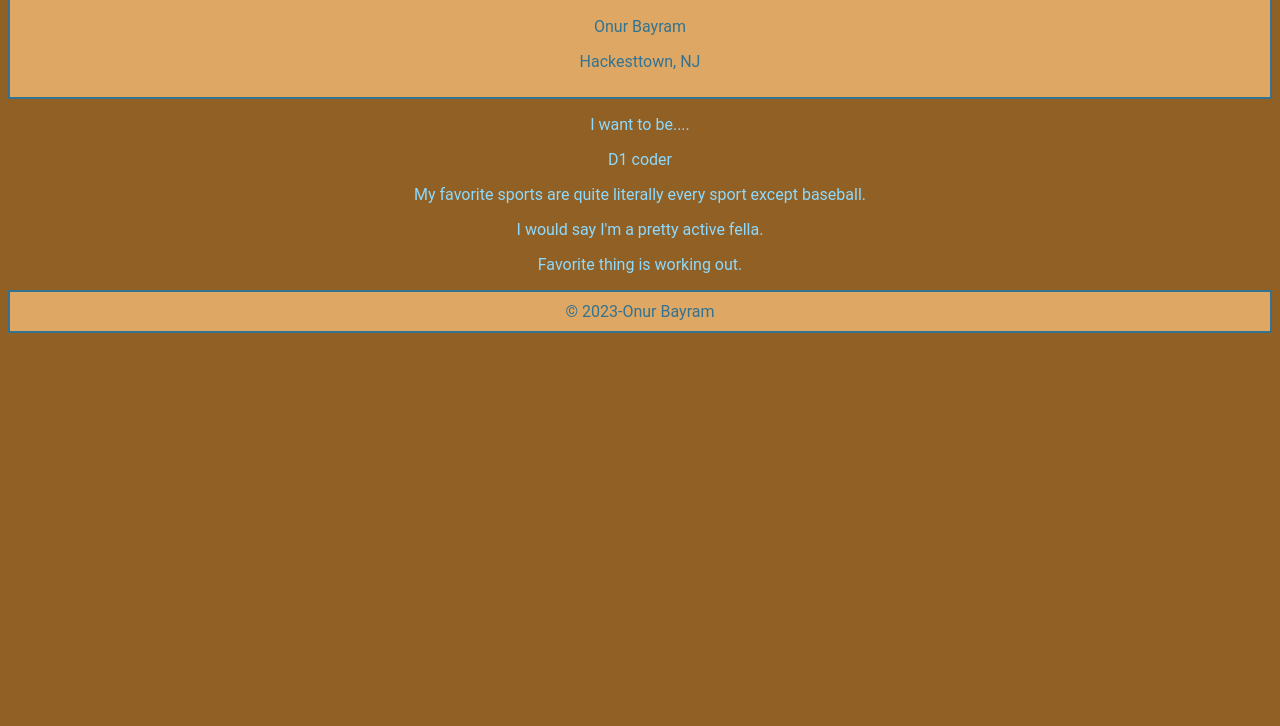
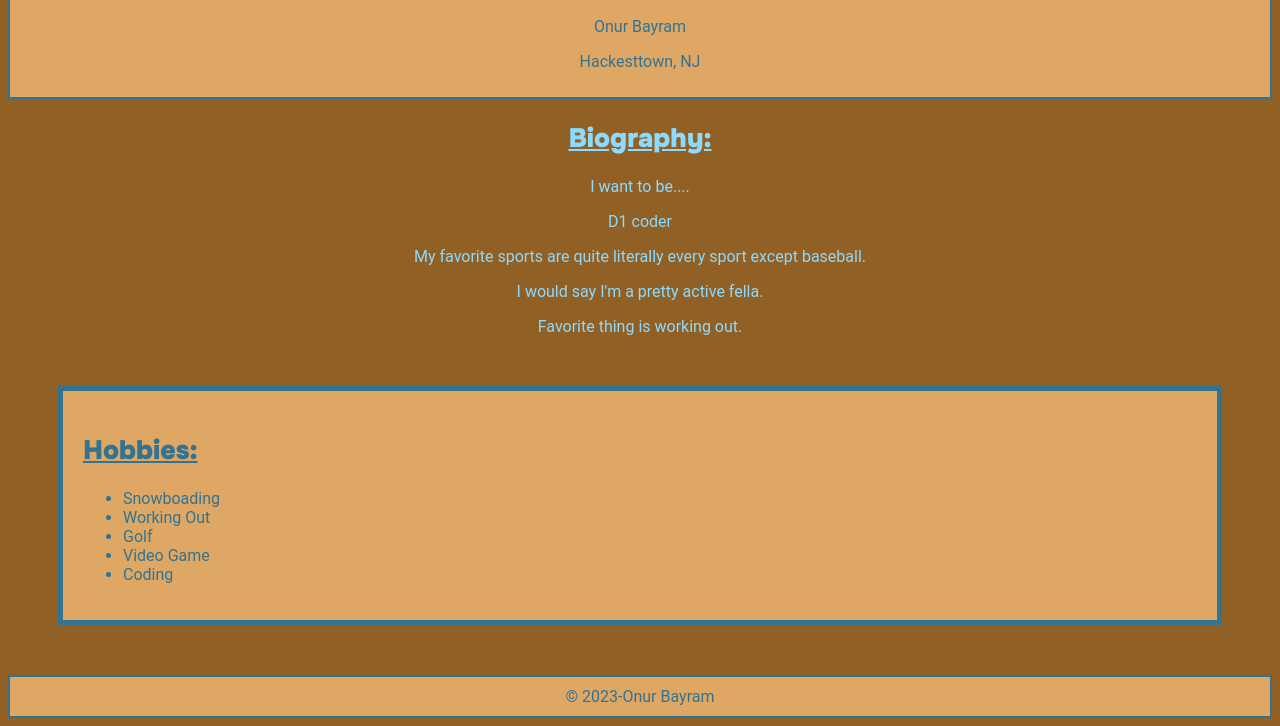
Before and after one commit to RVCC-IDMX/about-me-Onurbayram1, a plain HTML site: page index.html in a window 1280 px wide. Shown: the part 581-1307 px from the top of the page. Before the commit the page ends 922 px from the top, so only its background shows below. Drawn offline with Linux system fonts and the light colour scheme.

Commit message:
Adding Hobbies Lisr

```diff
--- a/css/style.css
+++ b/css/style.css
@@ -7,6 +7,15 @@ body{
  h1,h2,h3,h4,h5,h6 {
     font-family: "Onest";
     font-size: 40pt;
+ }
+
+ h1 {
+    font-size: 40pt;
+ }
+
+ h2{
+    font-size: 20pt;
+    text-decoration-line: underline;
  }
 
  header {
@@ -28,3 +37,11 @@ body{
 #bio {
     text-align: center;
 }
+
+#hobbies {
+    background-color: #DEA764;
+    padding: 20px;
+    margin: 50px;
+    border: 5px solid #337391;
+    color: #337391;
+}
--- a/index.html
+++ b/index.html
@@ -34,6 +34,8 @@
         <section id="bio">
             <!--Bio section really about you-->
 
+            <h2> Biography:</h2>
+
             <div>
                 <p> I want to be....</p>
 
@@ -46,6 +48,16 @@
                 <p> Favorite thing is working out.</p>
             </div>
         </section>
+        <section id="hobbies">
+            <h2> Hobbies: </h2>
+            <ul>
+                <li> Snowboading </li>
+                <li> Working Out </li>
+                <li> Golf </li>
+                <li> Video Game </li>
+                <li> Coding </li>
+            </ul>
+        </section>
     </main>
 
     <footer>
```
